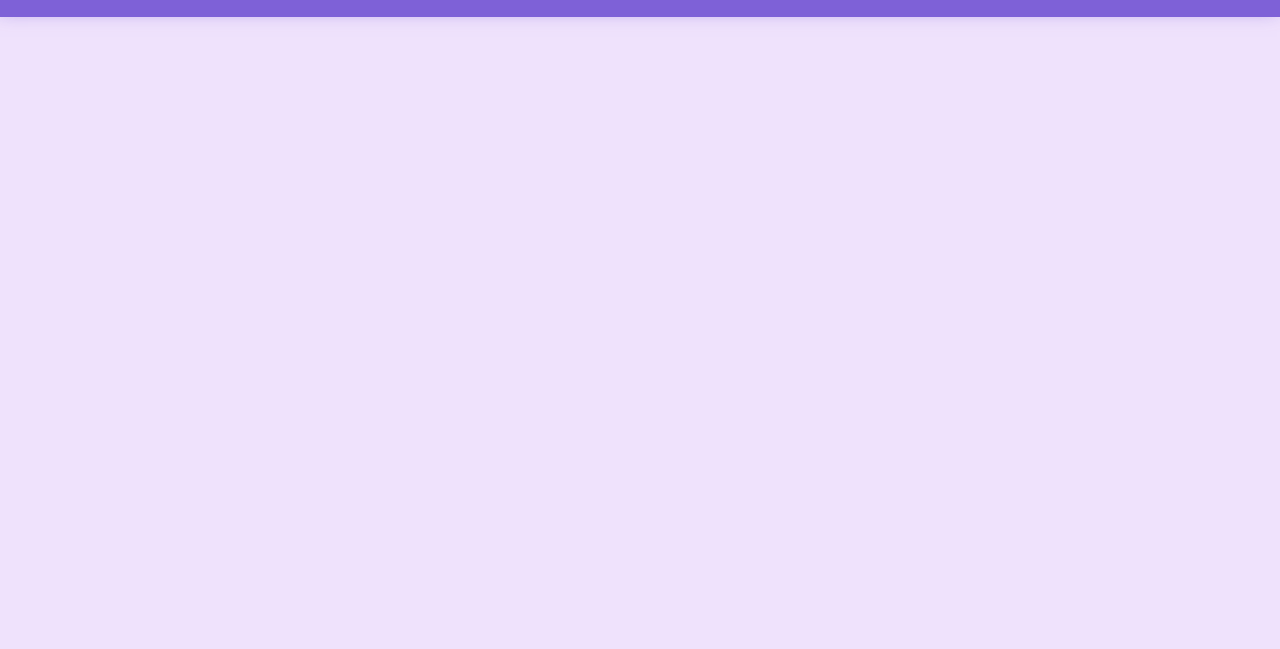
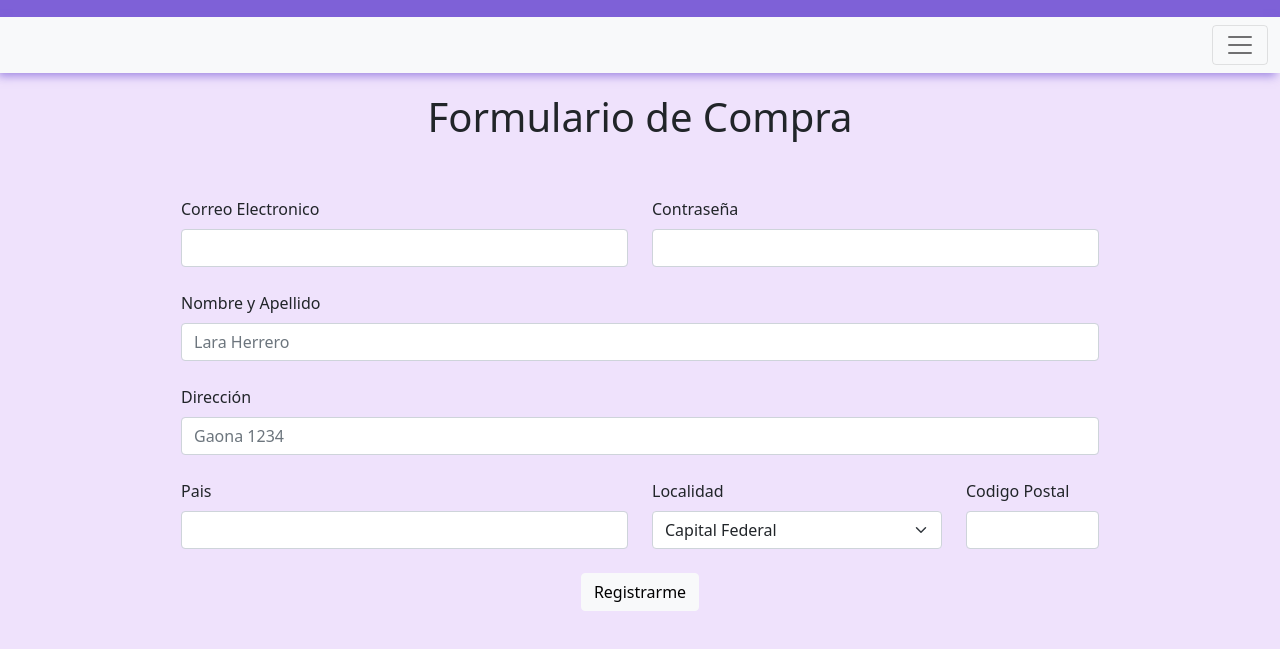
Before and after one commit to fflorenciaferrari/sunflower, a website: page pages/compra.html in a window 1280 px wide. Shown: the part 123-772 px from the top of the page. Drawn offline with nearby package versions, Linux system fonts and the light colour scheme.

Commit message:
correccion de errores

```diff
--- a/pages/compra.html
+++ b/pages/compra.html
@@ -24,7 +24,88 @@
                 <img class="logo" src="../img/logo.png" alt="logo">
             </a>
         </div>
+        <!-- navbar -->
+        <nav class="navbar navbar-light bg-light">
 
+          <div class="container-fluid">
+            <a class="navbar-brand" href="#"></a>
+            <button class="navbar-toggler" type="button" data-bs-toggle="offcanvas" data-bs-target="#offcanvasNavbar" aria-controls="offcanvasNavbar">
+              <span class="navbar-toggler-icon"></span>
+            </button>
+            <div class="offcanvas offcanvas-end" tabindex="-1" id="offcanvasNavbar" aria-labelledby="offcanvasNavbarLabel">
+              <div class="offcanvas-header">
+
+                <button type="button" class="btn-close text-reset" data-bs-dismiss="offcanvas" aria-label="Close"></button>
+              </div>
+              <div class="offcanvas-body">
+                <ul class="navbar-nav justify-content-end flex-grow-1 pe-3">
+                  <li class="nav-item">
+                    <a class="nav-link active" aria-current="page" href="../index.html">New In</a>
+                  </li>
+
+                  <li class="nav-item dropdown">
+                    <a class="nav-link dropdown-toggle" href="#" id="offcanvasNavbarDropdown" role="button" data-bs-toggle="dropdown" aria-expanded="false">
+                      Compra
+                    </a>
+                    <ul class="dropdown-menu" aria-labelledby="offcanvasNavbarDropdown">
+                      <li><a class="dropdown-item" href="../pages/login.html">Inicio Sesión</a></li>
+                      <li><a class="dropdown-item" href="../pages/compra.html">Registrate</a></li>
+
+                <form class="d-flex">
+                  <input class="form-control me-2" type="search" placeholder="Search" aria-label="Search">
+                  <button class="btn btn-outline-success" type="submit">Search</button>
+                </form>
+              </div>
+            </div>
+          </div>
+        </nav>
+  </header>
+<!-- formulario -->
+
+<!-- main -->
+<main>
+  <h1 class="form">Formulario de Compra</h1>
+  <!-- formulario de compra -->
+  <div class="container-fluid col-12 d-flex justify-content-center ">
+  <form class="row g-4 w-75 my-4 ">
+          <div class="col-md-6">
+          <label for="inputEmail4" class="form-label">Correo Electronico</label>
+          <input type="email" class="form-control" id="inputEmail4">
+          </div>
+          <div class="col-md-6">
+          <label for="inputPassword4" class="form-label">Contraseña</label>
+          <input type="password" class="form-control" id="inputPassword4">
+          </div>
+          <div class="col-12">
+          <label for="inputAddress" class="form-label">Nombre y Apellido</label>
+          <input type="text" class="form-control" id="inputAddress" placeholder="Lara Herrero">
+          </div>
+          <div class="col-12">
+          <label for="inputAddress2" class="form-label">Dirección</label>
+          <input type="text" class="form-control" id="inputAddress2" placeholder="Gaona 1234">
+          </div>
+          <div class="col-md-6">
+          <label for="inputCity" class="form-label">Pais</label>
+          <input type="text" class="form-control" id="inputCity">
+          </div>
+          <div class="col-md-4">
+          <label for="inputState" class="form-label">Localidad</label>
+          <select id="inputState" class="form-select">
+              <option selected>Capital Federal</option>
+              <option>CABA</option>
+              <option>Buenos Aires</option>
+          </select>
+          </div>
+          <div class="col-md-2">
+          <label for="inputZip" class="form-label">Codigo Postal</label>
+          <input type="text" class="form-control" id="inputZip">
+          </div>
+          <div class="col-12 d-flex justify-content-center">
+          <button type="submit" class="btn btn-light">Registrarme</button>
+          </div>
+      </form>
+  </div>
+</main>
 
 
     <!-- bootstrap scripts -->
```
